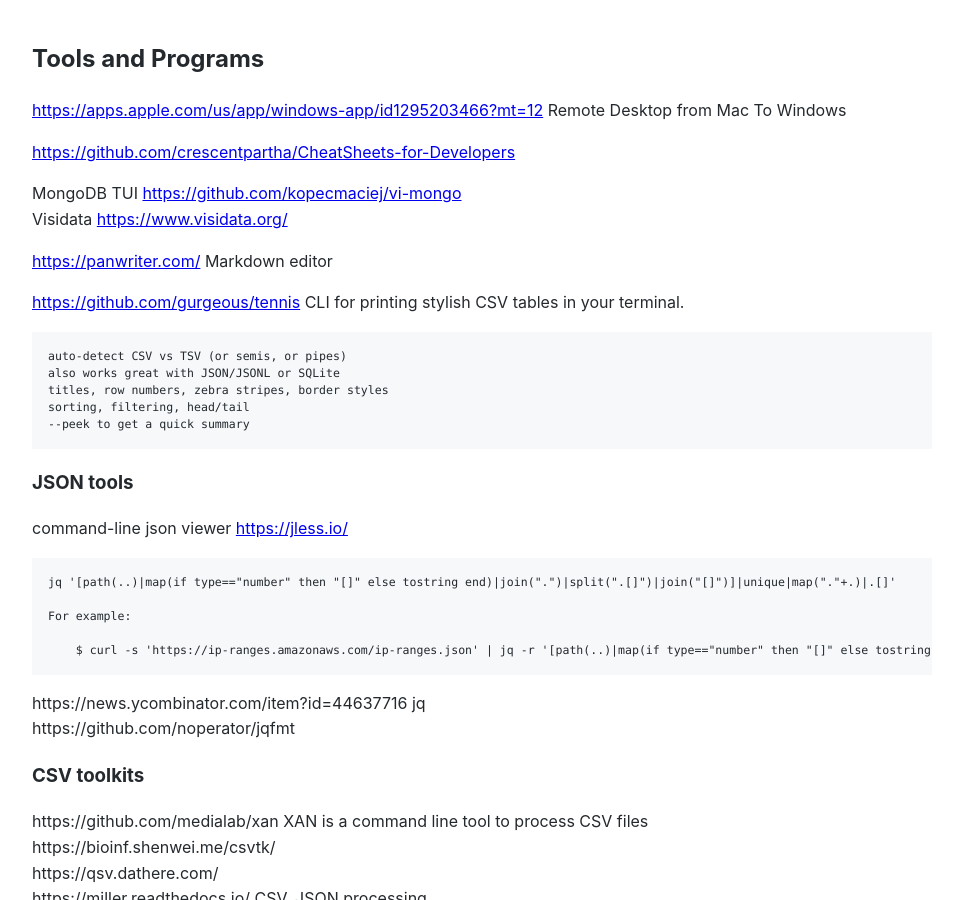
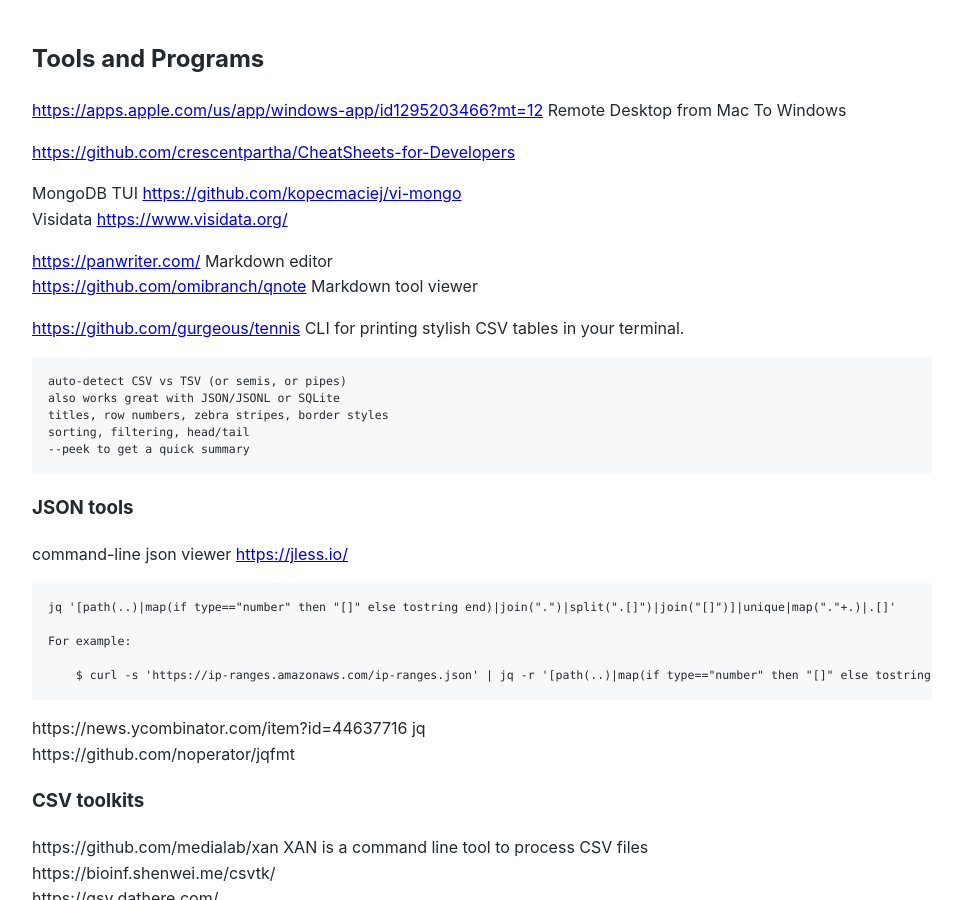
Before and after one commit to Michael-Lubinsky/michael-lubinsky.github.com, a Jekyll site: the page built from linux/programs.md, in a window 1280 px wide and 900 px high. Shown: the whole window, without its empty margins (158-1119 px from the left). Built offline with Jekyll 4.4.1, drawn with Linux system fonts in a browser that asks for light colours; our own code applies the rules of GitHub Pages for plain Markdown files.

Commit message:
Update programs.md

````diff
--- a/linux/programs.md
+++ b/linux/programs.md
@@ -8,6 +8,7 @@
 Visidata <https://www.visidata.org/>
 
 <https://panwriter.com/> Markdown editor
+<https://github.com/omibranch/qnote> Markdown tool viewer
 
 <https://github.com/gurgeous/tennis>  CLI for printing stylish CSV tables in your terminal.
 ```
````
